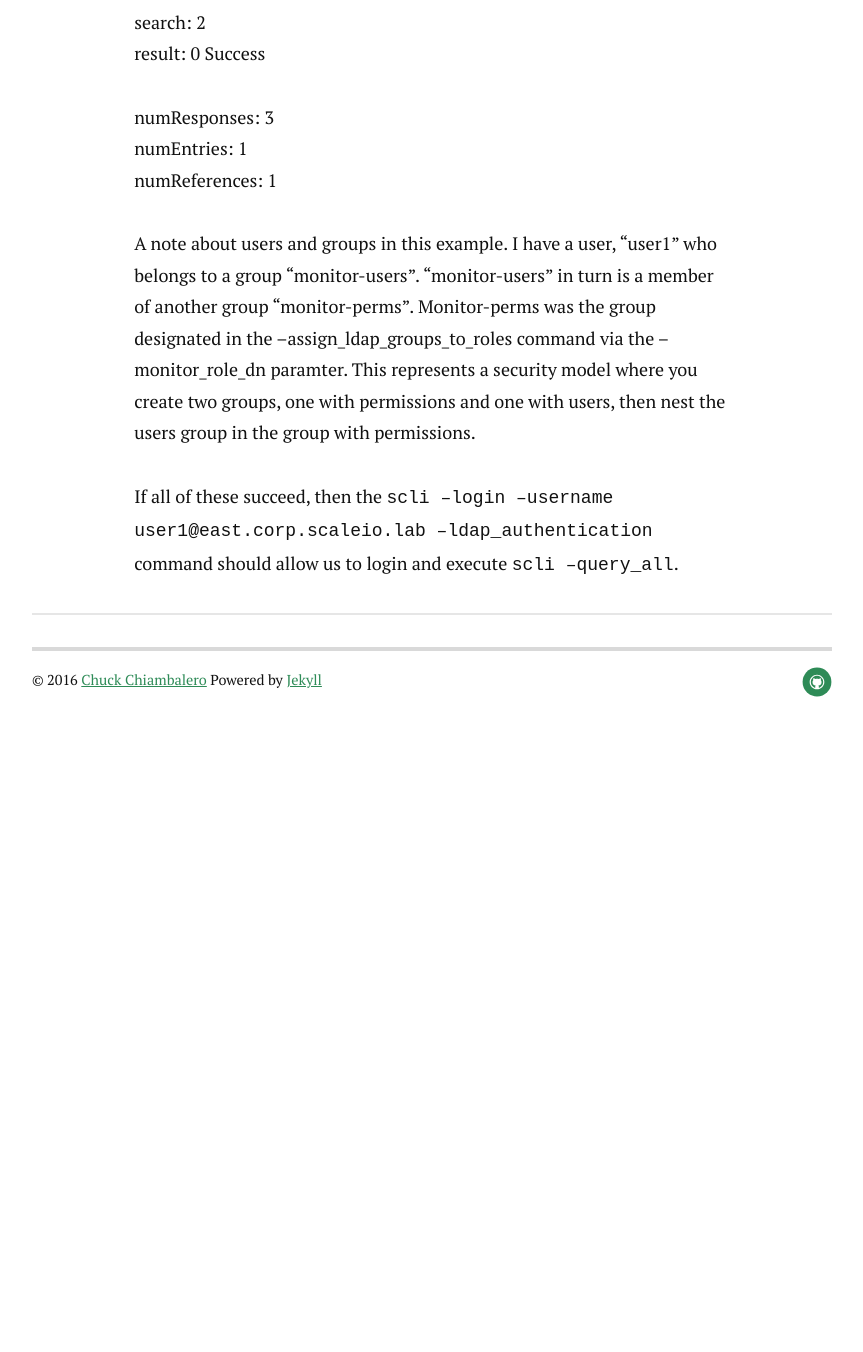
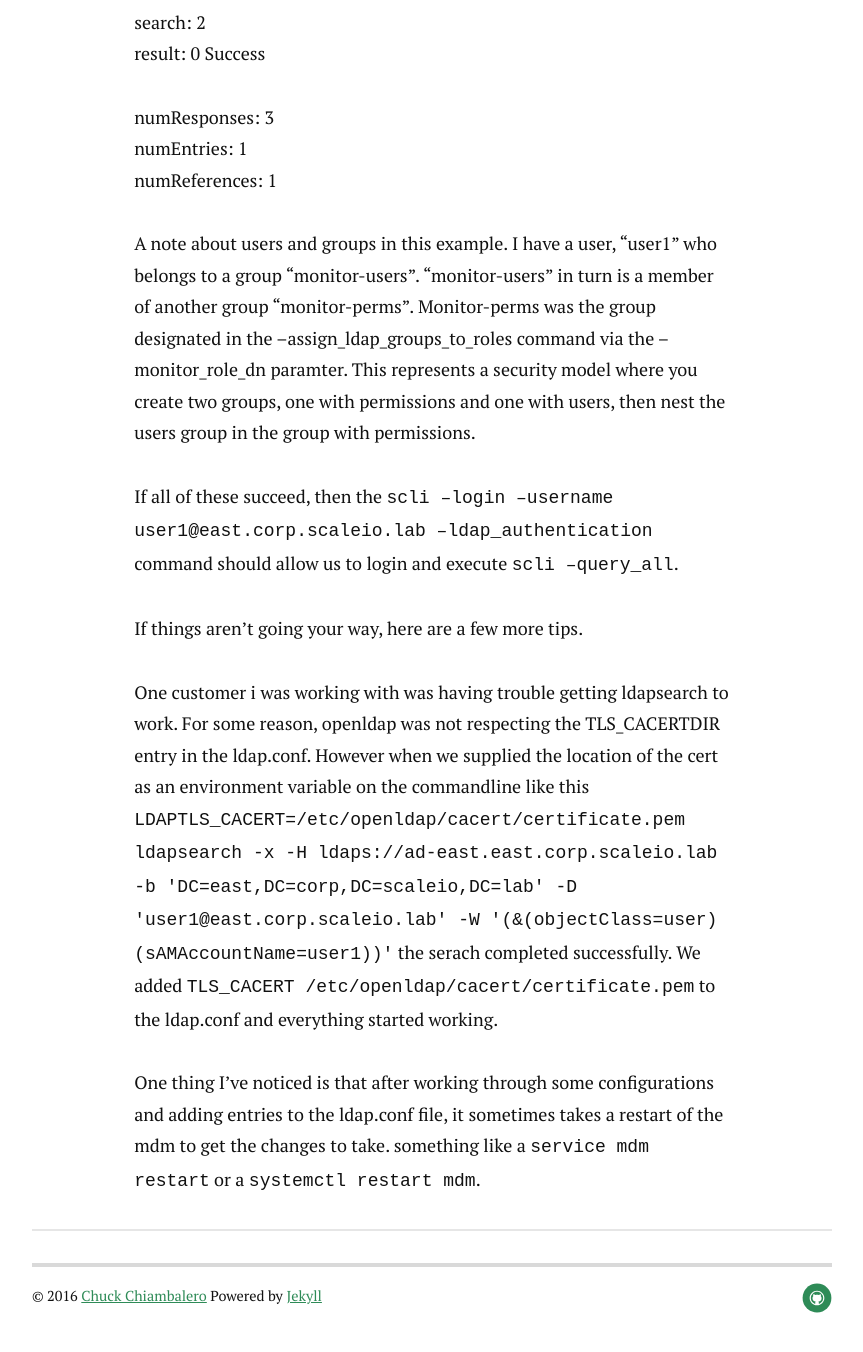
Before and after one commit to chuckchiam/chuckchiam.github.io, a Jekyll site: the page built from _posts/2016-04-25-AD-SSL-Scaleio.markdown, in a window 1280 px wide and 1400 px high, scrolled down 8472 px. Shown: the top 1352 px of the window, without its empty margins (208-1071 px from the left). Built offline with Jekyll 4.4.1, drawn with Linux system fonts in a browser that asks for light colours; nearby versions of some CDN libraries; before the commit the page ends 9256 px from its top, so only the background shows below that.

Commit message:
added 2 things

```diff
--- a/_posts/2016-04-25-AD-SSL-Scaleio.markdown
+++ b/_posts/2016-04-25-AD-SSL-Scaleio.markdown
@@ -72,7 +72,7 @@ Now that we have openldap configured to be able to trust the LDAP’s server cer
 
 First a simple search that returns the user object:
 
-`ldapsearch -x -H ldaps://ad-east.east.corp.scaleio.lab -b 'DC=east,DC=corp,DC=scaleio,DC=lab' -D 'user1@east.corp.scaleio.lab' -W '(&(objectClass=user)(sAMAccountName=user1))'``
+`ldapsearch -x -H ldaps://ad-east.east.corp.scaleio.lab -b 'DC=east,DC=corp,DC=scaleio,DC=lab' -D 'user1@east.corp.scaleio.lab' -W '(&(objectClass=user)(sAMAccountName=user1))'`
 
 we are doing a simple query for user1. This should return the attributes of the user similar to this
 
@@ -195,3 +195,9 @@ numReferences: 1
 A note about users and groups in this example. I have a user, “user1” who belongs to a group “monitor-users”. “monitor-users” in turn is a member of another group “monitor-perms”. Monitor-perms was the group designated in the –assign_ldap_groups_to_roles command via the –monitor_role_dn paramter. This represents a security model where you create two groups, one with permissions and one with users, then nest the users group in the group with permissions.
 
 If all of these succeed, then the `scli –login –username user1@east.corp.scaleio.lab –ldap_authentication` command should allow us to login and execute `scli –query_all`.
+
+If things aren't going your way, here are a few more tips.
+
+One customer i was working with was having trouble getting ldapsearch to work.  For some reason, openldap was not respecting the TLS_CACERTDIR entry in the ldap.conf.  However when we supplied the location of the cert as an environment variable on the commandline like this `LDAPTLS_CACERT=/etc/openldap/cacert/certificate.pem ldapsearch -x -H ldaps://ad-east.east.corp.scaleio.lab -b 'DC=east,DC=corp,DC=scaleio,DC=lab' -D 'user1@east.corp.scaleio.lab' -W '(&(objectClass=user)(sAMAccountName=user1))'` the serach completed successfully.  We added `TLS_CACERT /etc/openldap/cacert/certificate.pem` to the ldap.conf and everything started working.
+
+One thing I've noticed is that after working through some configurations and adding entries to the ldap.conf file, it sometimes takes a restart of the mdm to get the changes to take.  something like a `service mdm restart` or a `systemctl restart mdm`.
```
Also changed, not shown: _drafts/points-of-auth.md (added, +14 -0 lines).
